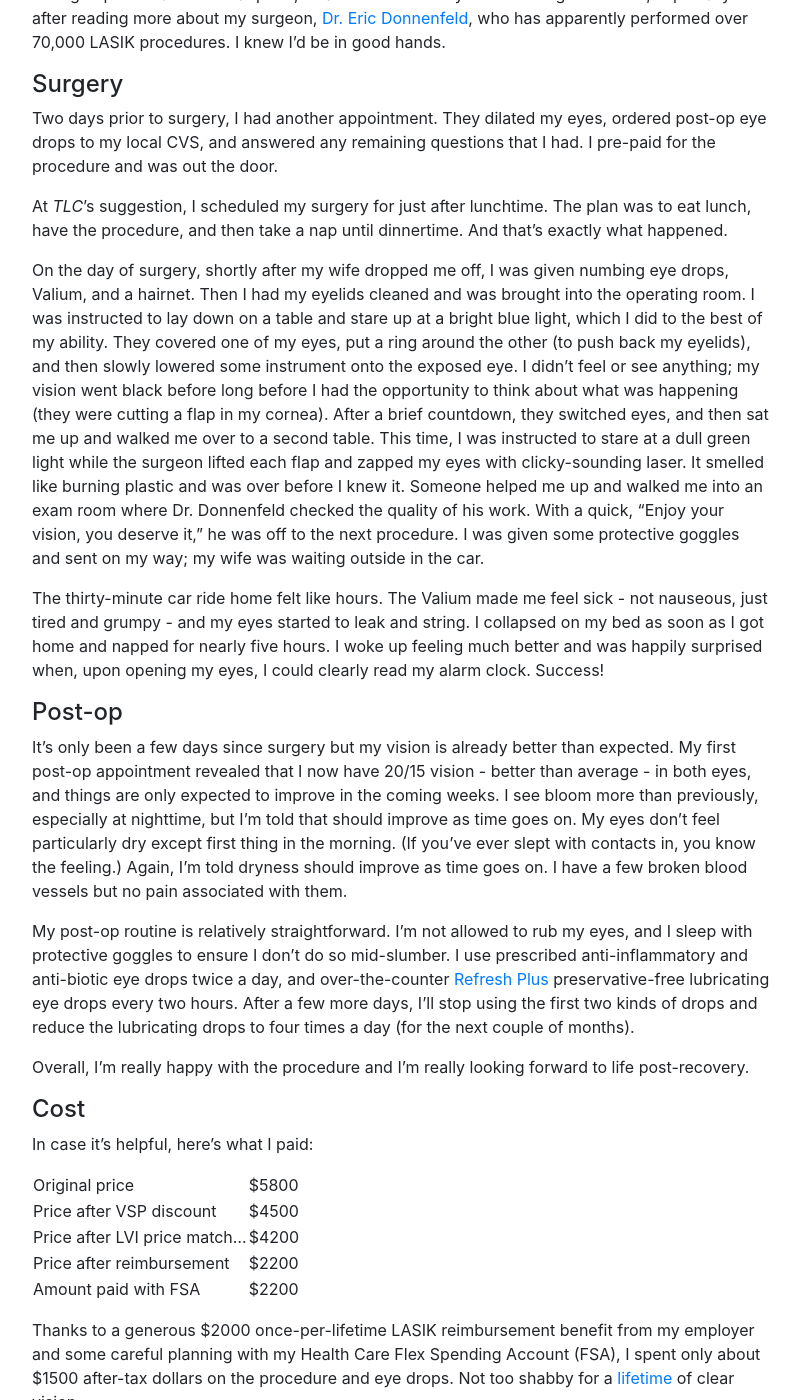
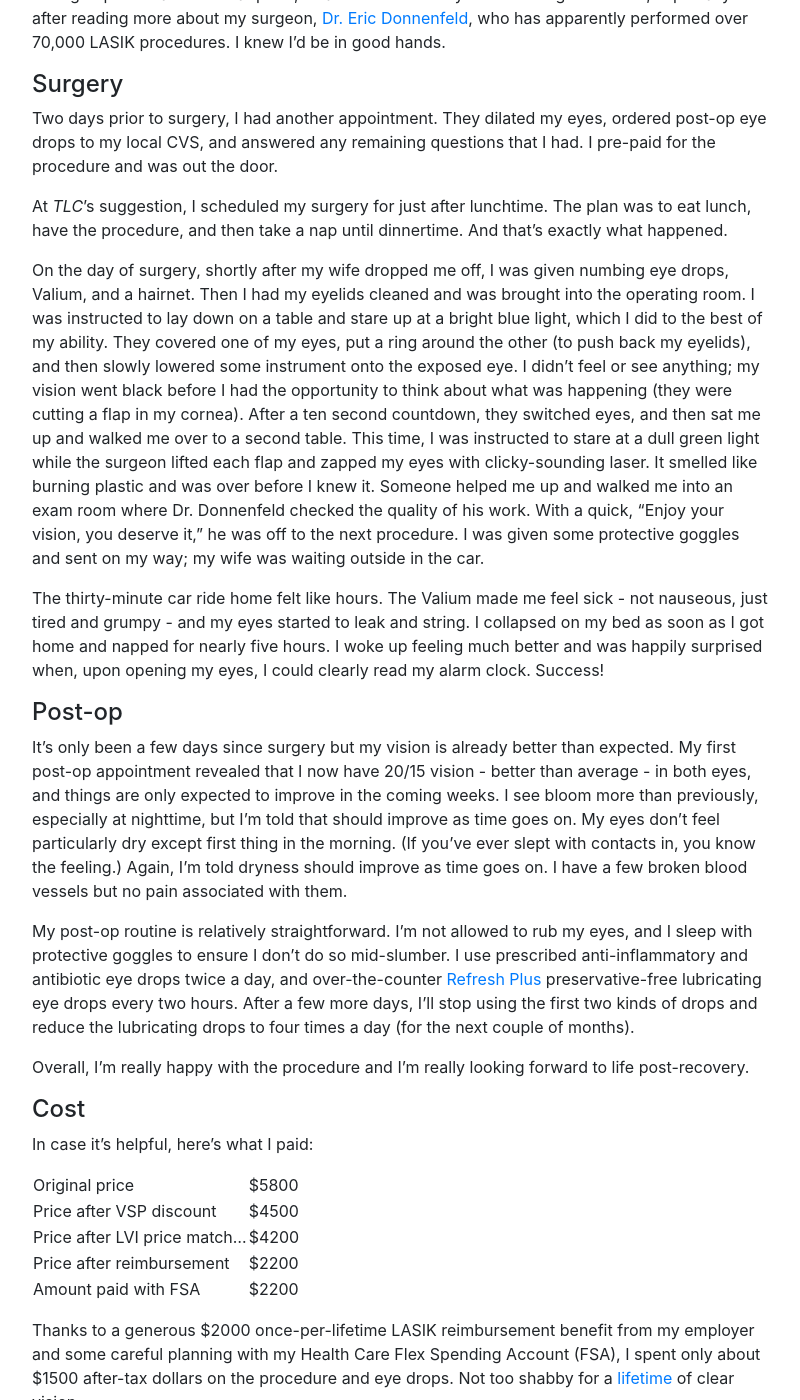
Before and after one commit to mackorone/mackorone.github.io, a Jekyll site: the page built from _posts/2021-02-23-my-lasik-experience.md, in a window 1280 px wide and 1400 px high, scrolled down 1308 px. Shown: the whole window, without its empty margins (239-1039 px from the left). Built offline with Jekyll 4.4.1, drawn with Linux system fonts in a browser that asks for light colours.

Commit message:
Small tweaks to lasik post

```diff
--- a/_posts/2021-02-23-my-lasik-experience.md
+++ b/_posts/2021-02-23-my-lasik-experience.md
@@ -83,16 +83,16 @@ into the operating room. I was instructed to lay down on a table and stare up at
 a bright blue light, which I did to the best of my ability. They covered one of
 my eyes, put a ring around the other (to push back my eyelids), and then slowly
 lowered some instrument onto the exposed eye. I didn't feel or see anything; my
-vision went black before long before I had the opportunity to think about what
-was happening (they were cutting a flap in my cornea). After a brief countdown,
-they switched eyes, and then sat me up and walked me over to a second table.
-This time, I was instructed to stare at a dull green light while the surgeon
-lifted each flap and zapped my eyes with clicky-sounding laser. It smelled
-like burning plastic and was over before I knew it. Someone helped me up and
-walked me into an exam room where Dr. Donnenfeld checked the quality of
-his work. With a quick, "Enjoy your vision, you deserve it," he was off to the
-next procedure. I was given some protective goggles and sent on my way; my wife
-was waiting outside in the car.
+vision went black before I had the opportunity to think about what was happening
+(they were cutting a flap in my cornea). After a ten second countdown, they
+switched eyes, and then sat me up and walked me over to a second table. This
+time, I was instructed to stare at a dull green light while the surgeon lifted
+each flap and zapped my eyes with clicky-sounding laser. It smelled like burning
+plastic and was over before I knew it. Someone helped me up and walked me into
+an exam room where Dr. Donnenfeld checked the quality of his work. With a quick,
+"Enjoy your vision, you deserve it," he was off to the next procedure. I was
+given some protective goggles and sent on my way; my wife was waiting outside in
+the car.
 
 The thirty-minute car ride home felt like hours. The Valium made me feel sick -
 not nauseous, just tired and grumpy - and my eyes started to leak and string. I
@@ -113,7 +113,7 @@ I have a few broken blood vessels but no pain associated with them.
 
 My post-op routine is relatively straightforward. I'm not allowed to rub my
 eyes, and I sleep with protective goggles to ensure I don't do so mid-slumber. I
-use prescribed anti-inflammatory and anti-biotic eye drops twice a day, and
+use prescribed anti-inflammatory and antibiotic eye drops twice a day, and
 over-the-counter [Refresh Plus](https://www.refreshbrand.com/Products/refresh-plus)
 preservative-free lubricating eye drops every two hours. After a few more days,
 I'll stop using the first two kinds of drops and reduce the lubricating drops to
```
